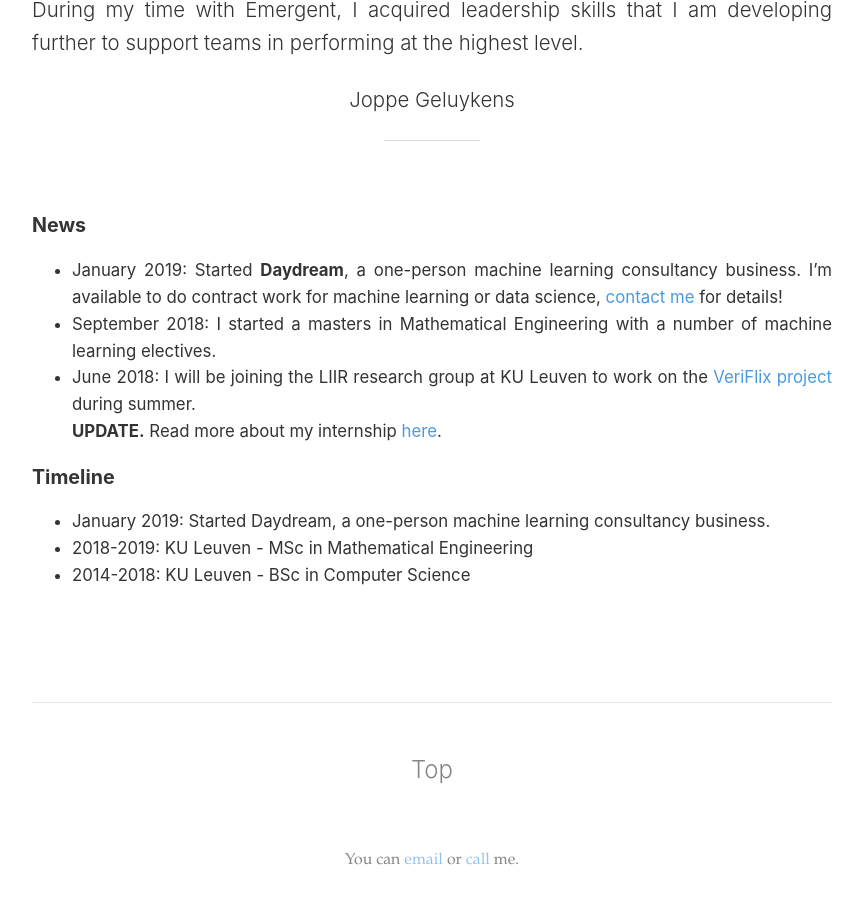
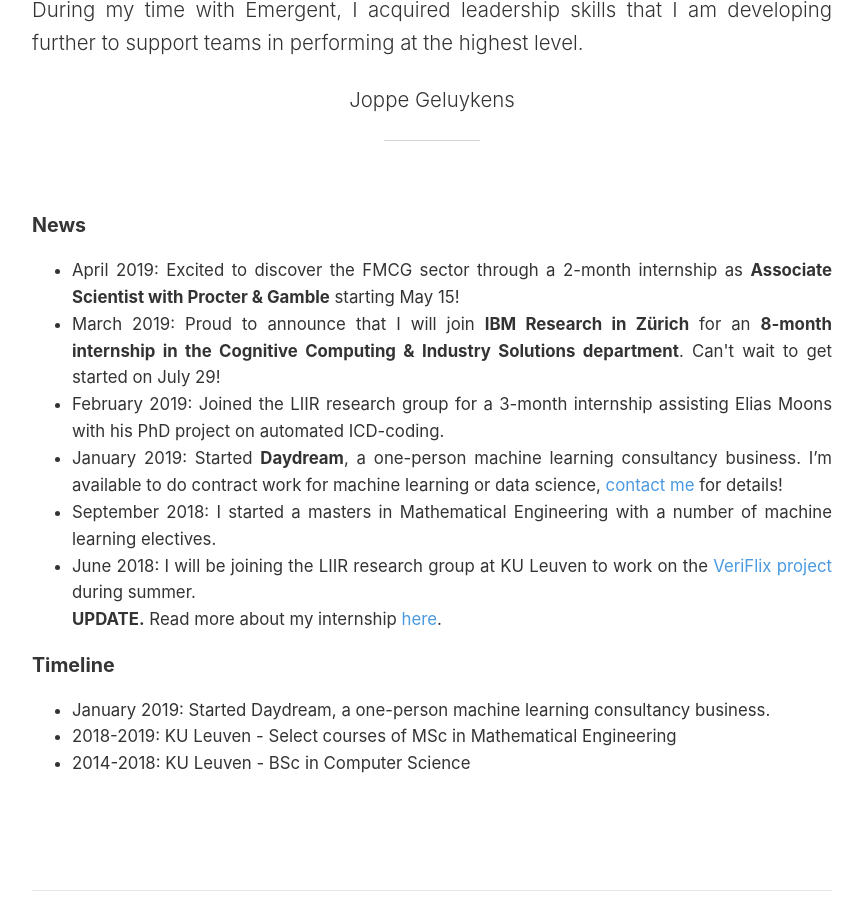
Before and after one commit to jppgks/blog, a Jekyll site: the page built from index.md, in a window 1280 px wide and 900 px high, scrolled down 1278 px. Shown: the whole window, without its empty margins (208-1071 px from the left). Built offline with Jekyll 4.4.1, drawn with Linux system fonts in a browser that asks for light colours.

Commit message:
Update on internships

```diff
--- a/index.md
+++ b/index.md
@@ -26,6 +26,9 @@
 
 <h3>News</h3>
 <ul>
+  <li>April 2019: Excited to discover the FMCG sector through a 2-month internship as <b>Associate Scientist with Procter & Gamble</b> starting May 15!</li>
+  <li>March 2019: Proud to announce that I will join <b>IBM Research in Zürich</b> for an <b>8-month internship in the Cognitive Computing & Industry Solutions department</b>. Can't wait to get started on July 29!</li>
+  <li>February 2019: Joined the LIIR research group for a 3-month internship assisting Elias Moons with his PhD project on automated ICD-coding.</li>
   <li>January 2019: Started <b>Daydream</b>, a one-person machine learning consultancy business. I’m available to do contract work for machine learning or data science, <a href="m&#97;il&#116;o&#58;&#106;opp%65&#64;%&#55;&#50;&#118;r%69%65&#46;%63&#111;m">contact me</a> for details!</li>
   <li>September 2018: I started a masters in Mathematical Engineering with a number of machine learning electives.</li>
   <li>
@@ -37,6 +40,6 @@
 <h3>Timeline</h3>
 <ul>
   <li>January 2019: Started Daydream, a one-person machine learning consultancy business.</li>
-  <li>2018-2019: KU Leuven - MSc in Mathematical Engineering</li>
+  <li>2018-2019: KU Leuven - Select courses of MSc in Mathematical Engineering</li>
   <li>2014-2018: KU Leuven - BSc in Computer Science</li>
 </ul>
```
